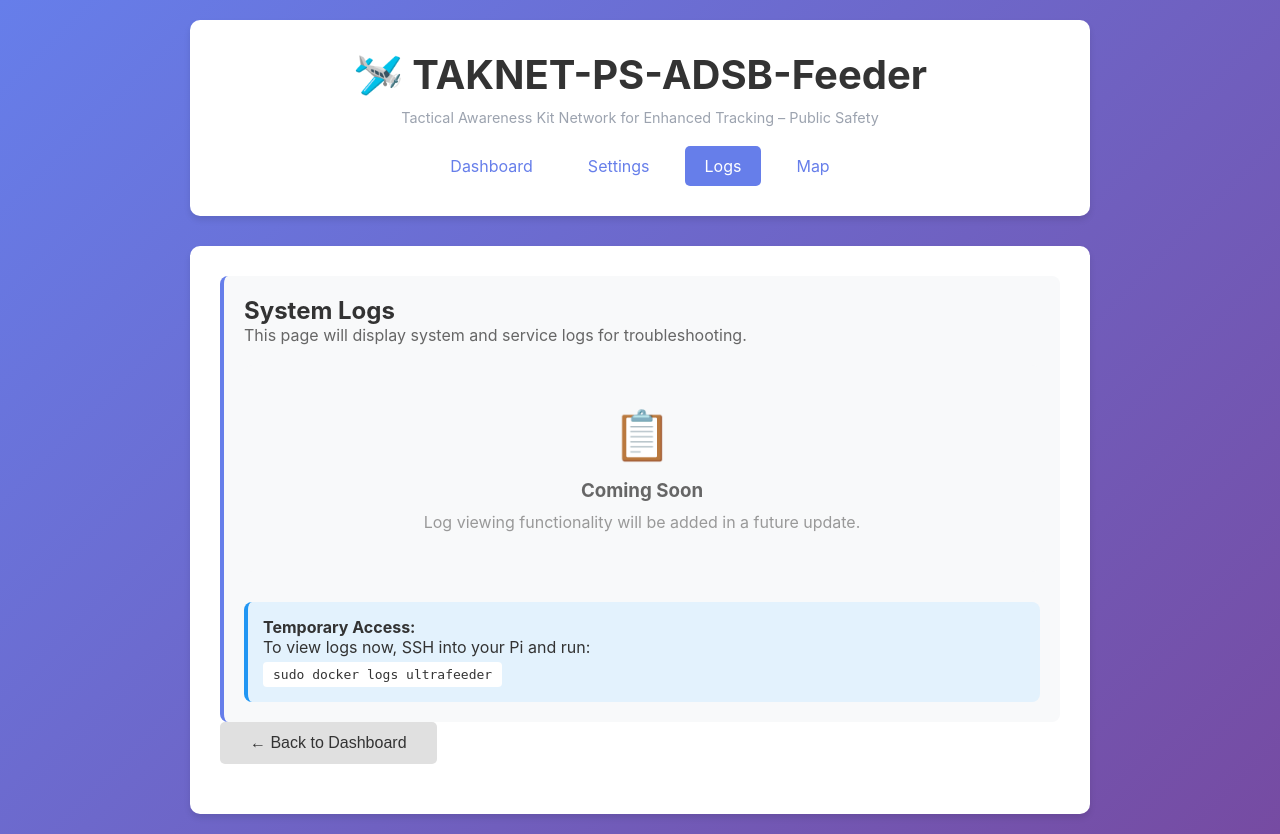
After one commit to cfd2474/feeder_test, a Flask app: page /logs in a window 1280 px wide. The commit adds this page. Run offline with Flask 3, Linux system fonts and the light colour scheme.

Commit message:
version update

```diff
--- a/web/app.py
+++ b/web/app.py
@@ -218,6 +218,11 @@ def dashboard():
     env = read_env()
     docker_status = get_docker_status()
     return render_template('dashboard.html', config=env, docker=docker_status)
+
+@app.route('/logs')
+def logs():
+    """Logs page (placeholder)"""
+    return render_template('logs.html')
 
 @app.route('/settings')
 def settings():
--- a/web/static/js/setup.js
+++ b/web/static/js/setup.js
@@ -150,7 +150,6 @@ async function saveAndStart() {
         zipCode = userZipCode;
         finalSiteName = `${zipCode}-${siteName}`;
         showStatus(`Using your zip code: ${zipCode}. Processing configuration...`, 'success');
-        alert("DEBUG: After zip code message, about to continue...");
     } else {
         // No user zip code - estimate from coordinates
         showStatus('Looking up location information...', 'info');
@@ -169,7 +168,6 @@ async function saveAndStart() {
     console.log("Zip code processing complete. finalSiteName:", finalSiteName);
 
     // Check Tailscale setup (just validate, don't install yet)
-    alert("DEBUG: About to read Tailscale fields...");
     console.log("Reading Tailscale fields...");
     const tailscaleEnabled = document.getElementById('tailscale_enabled').checked;
     const tailscaleKey = document.getElementById('tailscale_key').value.trim();
@@ -180,13 +178,11 @@ async function saveAndStart() {
         showStatus('Tailscale enabled but no key provided. You can configure it later in Settings.', 'info');
     }
 
-    alert("DEBUG: About to read aggregator fields...");
     console.log("Reading aggregator fields...");
     console.log("FR24 checkbox element:", document.getElementById('fr24_enabled'));
     console.log("ADSBX checkbox element:", document.getElementById('adsbx_enabled'));
     console.log("AirplanesLive checkbox element:", document.getElementById('airplaneslive_enabled'));
 
-    alert("DEBUG: About to build config object...");
     const config = {
         // Location settings
         FEEDER_LAT: lat,
@@ -225,7 +221,6 @@ async function saveAndStart() {
 
     try {
         // Save config
-        alert("DEBUG: About to fetch /api/config...");
         console.log("Fetching /api/config...");
         const response = await fetch('/api/config', {
             method: 'POST',
--- /dev/null
+++ b/web/templates/logs.html
@@ -0,0 +1,52 @@
+<!DOCTYPE html>
+<html lang="en">
+<head>
+    <meta charset="UTF-8">
+    <meta name="viewport" content="width=device-width, initial-scale=1.0">
+    <title>Logs - TAKNET-PS-ADSB</title>
+    <link rel="stylesheet" href="/static/css/style.css">
+</head>
+<body>
+    <div class="container">
+        <header>
+            <h1>🛩️ TAKNET-PS-ADSB-Feeder</h1>
+            <p style="margin: 5px 0 15px 0; color: #9ca3af; font-size: 0.9em;">Tactical Awareness Kit Network for Enhanced Tracking – Public Safety</p>
+            <nav>
+                <a href="/dashboard">Dashboard</a>
+                <a href="/settings">Settings</a>
+                <a href="/logs" class="active">Logs</a>
+                <a href="http://{{ request.host.split(':')[0] }}:8080" target="_blank">Map</a>
+            </nav>
+        </header>
+
+        <div class="dashboard">
+            <div class="card">
+                <h2>System Logs</h2>
+                <p style="color: #666; margin-bottom: 20px;">
+                    This page will display system and service logs for troubleshooting.
+                </p>
+
+                <div style="background: #f8f9fa; padding: 40px; border-radius: 8px; text-align: center;">
+                    <div style="font-size: 48px; margin-bottom: 15px;">📋</div>
+                    <h3 style="color: #666; margin-bottom: 10px;">Coming Soon</h3>
+                    <p style="color: #999;">
+                        Log viewing functionality will be added in a future update.
+                    </p>
+                </div>
+
+                <div style="margin-top: 30px; padding: 15px; background: #e3f2fd; border-radius: 8px; border-left: 4px solid #2196f3;">
+                    <strong>Temporary Access:</strong><br>
+                    To view logs now, SSH into your Pi and run:<br>
+                    <code style="background: white; padding: 5px 10px; border-radius: 4px; display: inline-block; margin-top: 5px;">
+                        sudo docker logs ultrafeeder
+                    </code>
+                </div>
+            </div>
+
+            <div class="actions">
+                <button class="btn" onclick="window.location.href='/dashboard'">← Back to Dashboard</button>
+            </div>
+        </div>
+    </div>
+</body>
+</html>
--- a/web/templates/settings.html
+++ b/web/templates/settings.html
@@ -74,6 +74,7 @@
             <nav>
                 <a href="/dashboard">Dashboard</a>
                 <a href="/settings" class="active">Settings</a>
+                <a href="/logs">Logs</a>
                 <a href="http://{{ request.host.split(':')[0] }}:8080" target="_blank">Map</a>
             </nav>
         </header>
```
Also changed, not shown: web/static/js/dashboard.js (+0 -20 lines), web/templates/dashboard.html (+1 -7 lines), 1 other file.
